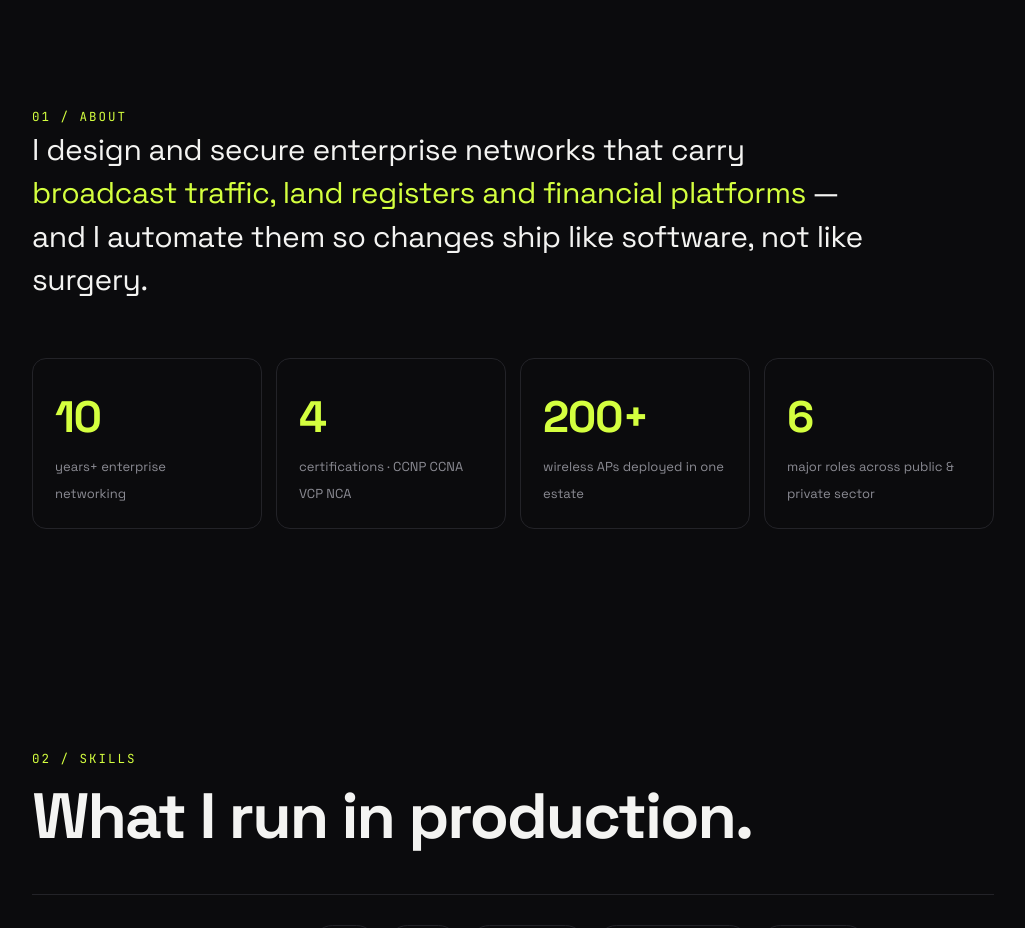
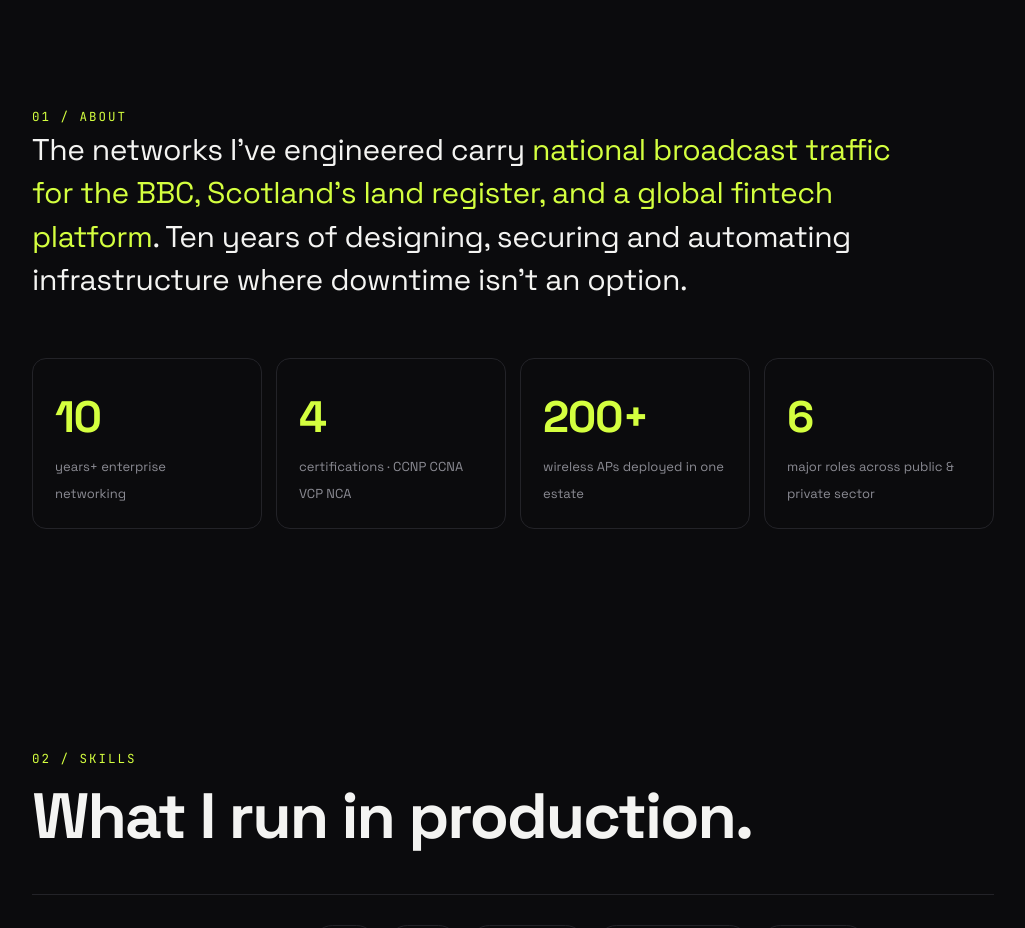
Before and after one commit to lateefwalana/lateefwalana.github.io, a plain HTML site: page index.html in a window 1280 px wide. Shown: the part 884-1812 px from the top of the page, without its empty margins (158-1183 px from the left). Drawn offline with Linux system fonts and the light colour scheme.

Commit message:
Sharpen About lede copy

```diff
--- a/index.html
+++ b/index.html
@@ -173,9 +173,9 @@ footer{padding:30px 28px 30px 90px;border-top:1px solid var(--line);display:flex
 
 <section id="about" class="about">
   <p class="sec-tag">01 / About</p>
-  <p class="lede reveal">I design and secure enterprise networks that carry <em>broadcast traffic,
-    land registers and financial platforms</em> — and I automate them so changes ship like software,
-    not like surgery.</p>
+  <p class="lede reveal">The networks I've engineered carry <em>national broadcast traffic for the BBC,
+    Scotland's land register, and a global fintech platform</em>. Ten years of designing, securing and
+    automating infrastructure where downtime isn't an option.</p>
   <div class="stats">
     <div class="stat reveal"><b data-count="10">0</b><span>years+ enterprise networking</span></div>
     <div class="stat reveal"><b data-count="4">0</b><span>certifications · CCNP CCNA VCP NCA</span></div>
```
